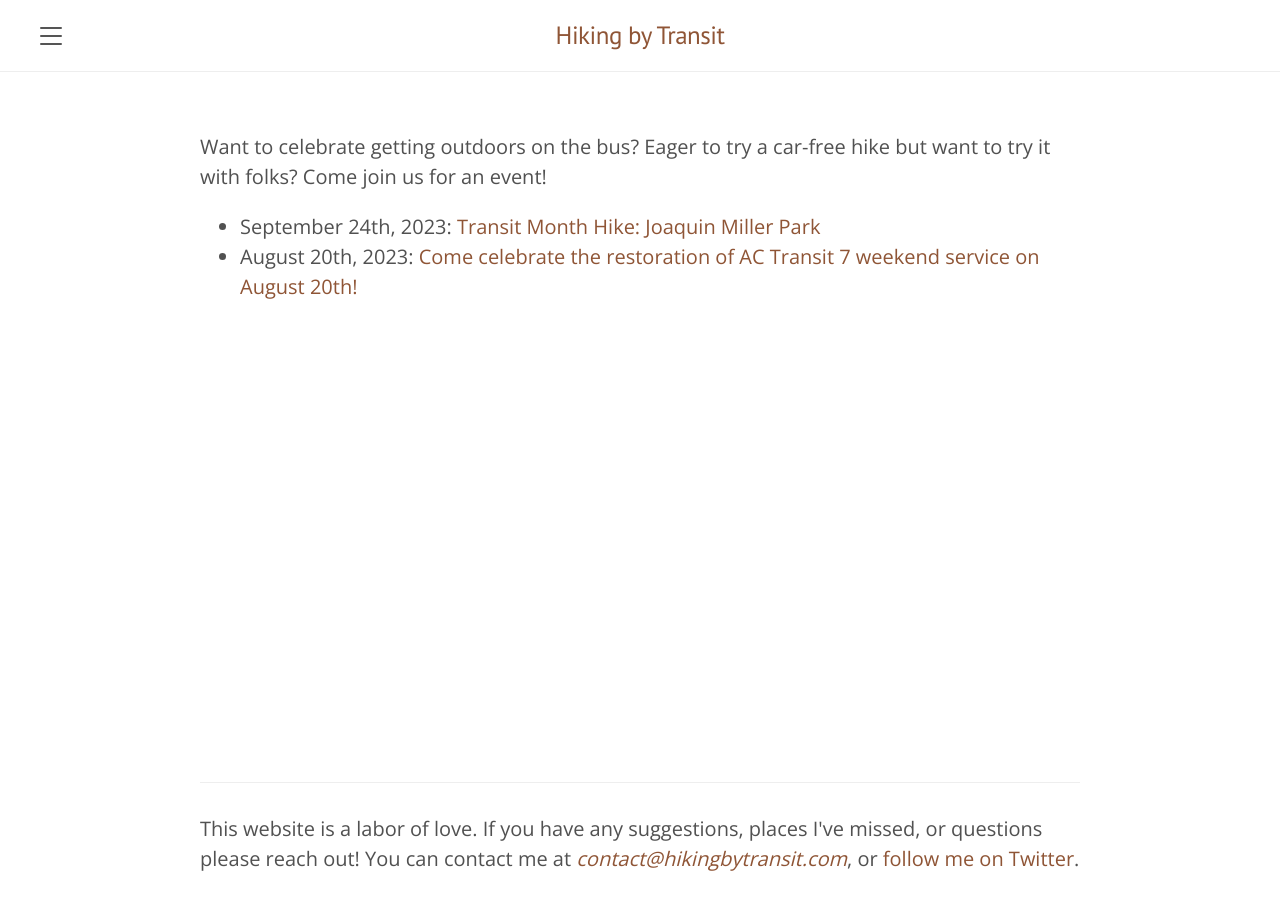
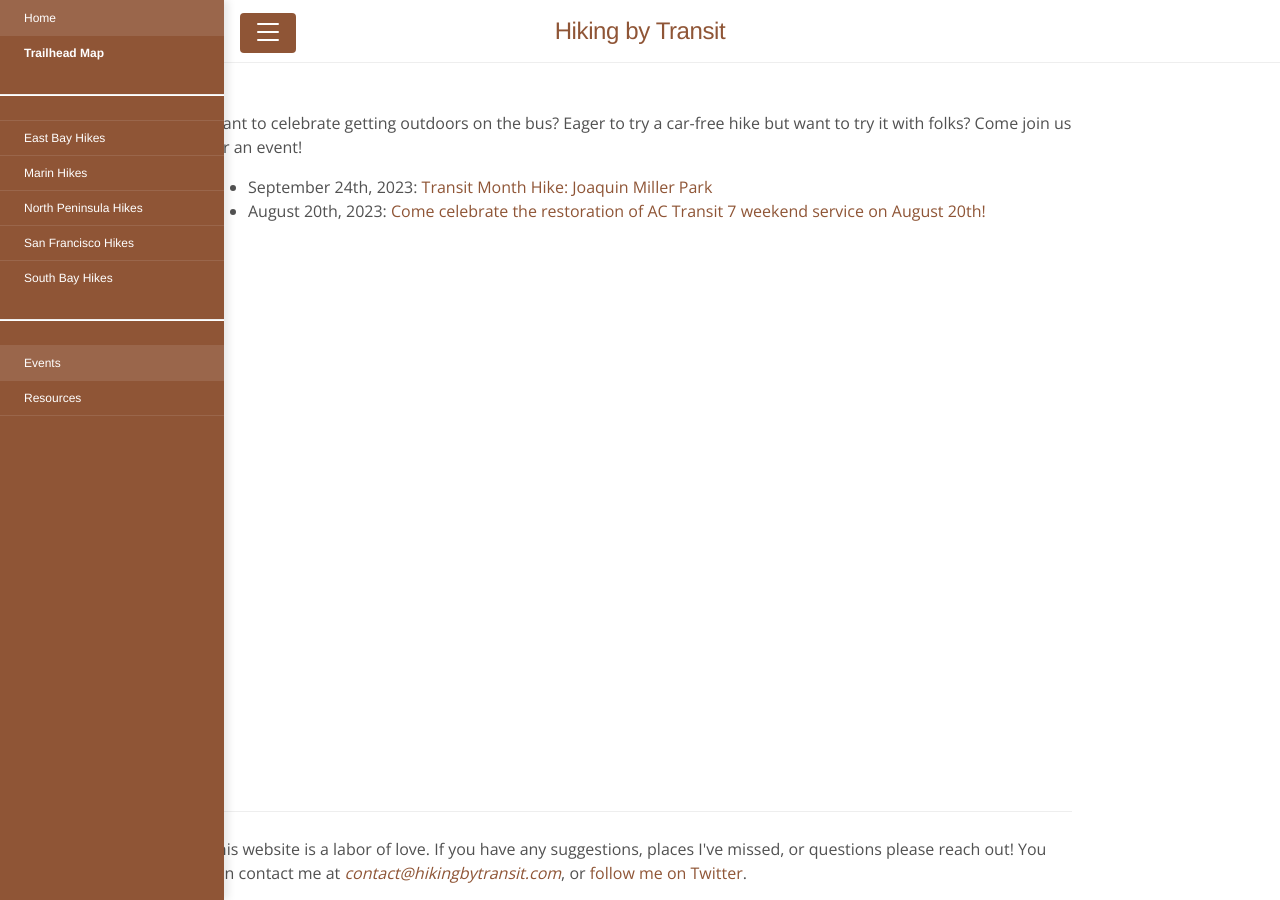
Before and after one commit to tschuy/hiking-by-transit, a Jekyll site: the page built from events.md, in a window 1280 px wide. Built offline with Jekyll 4.4.1, drawn with Linux system fonts in a browser that asks for light colours.

Commit message:
style: decrease font size

```diff
--- a/_includes/head.html
+++ b/_includes/head.html
@@ -25,7 +25,6 @@
   <link rel="stylesheet" href="{{ '/public/css/syntax.css' | absolute_url }}">
   <link rel="stylesheet" href="{{ '/public/css/lanyon.css' | absolute_url }}">
   <link rel="stylesheet" href="{{ '/public/css/custom.css' | absolute_url }}">
-  <link rel="stylesheet" href="https://fonts.googleapis.com/css?family=PT+Serif:400,400italic,700%7CPT+Sans:400">
 
   <link rel="apple-touch-icon-precomposed" sizes="144x144" href="{{ '/public/apple-touch-icon-precomposed.png' | absolute_url }}">
   <link rel="shortcut icon" href="{{ '/public/favicon.ico' | absolute_url }}">
--- a/_layouts/default.html
+++ b/_layouts/default.html
@@ -13,7 +13,7 @@
     <div class="wrap">
       <div class="masthead">
         <div class="container">
-          <h3 class="masthead-title">
+          <h2 class="masthead-title">
             <a href="{{ site.baseurl }}/" title="Home">{{ site.title }}</a>
           </h3>
         </div>
--- a/public/css/lanyon.css
+++ b/public/css/lanyon.css
@@ -85,7 +85,11 @@
     max-width: 46rem;
   }
 }
-
+@media (min-width: 64em) {
+  .container {
+    max-width: 56rem;
+  }
+}
 
 /*
  * Masthead
--- a/public/css/poole.css
+++ b/public/css/poole.css
@@ -54,7 +54,7 @@
 }
 @media (min-width: 38em) {
   html {
-    font-size: 20px;
+    font-size: 16px;
   }
 }
 
```
Also changed, not shown: other parts of _includes/head.html (+2 -1 lines).
